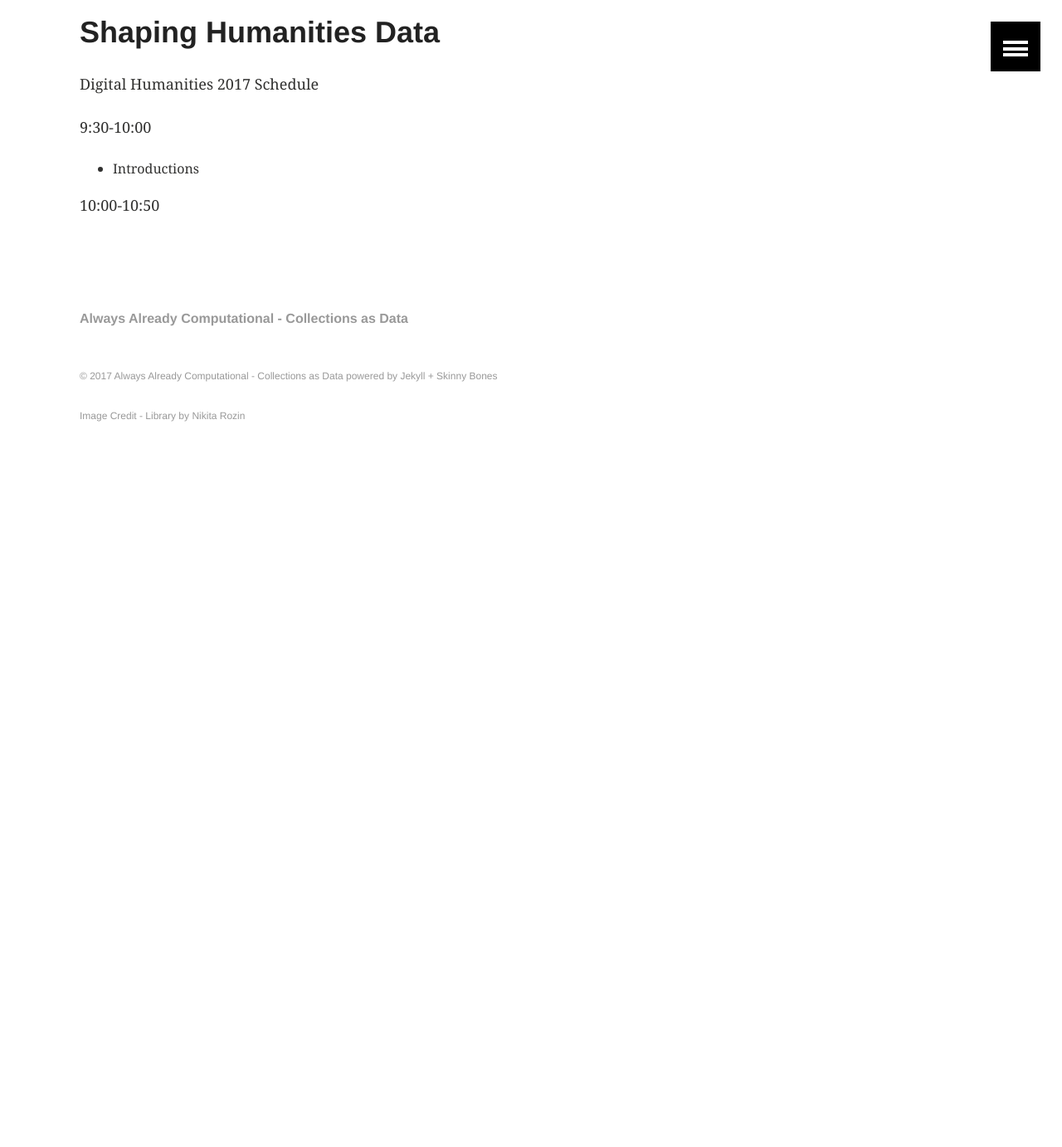
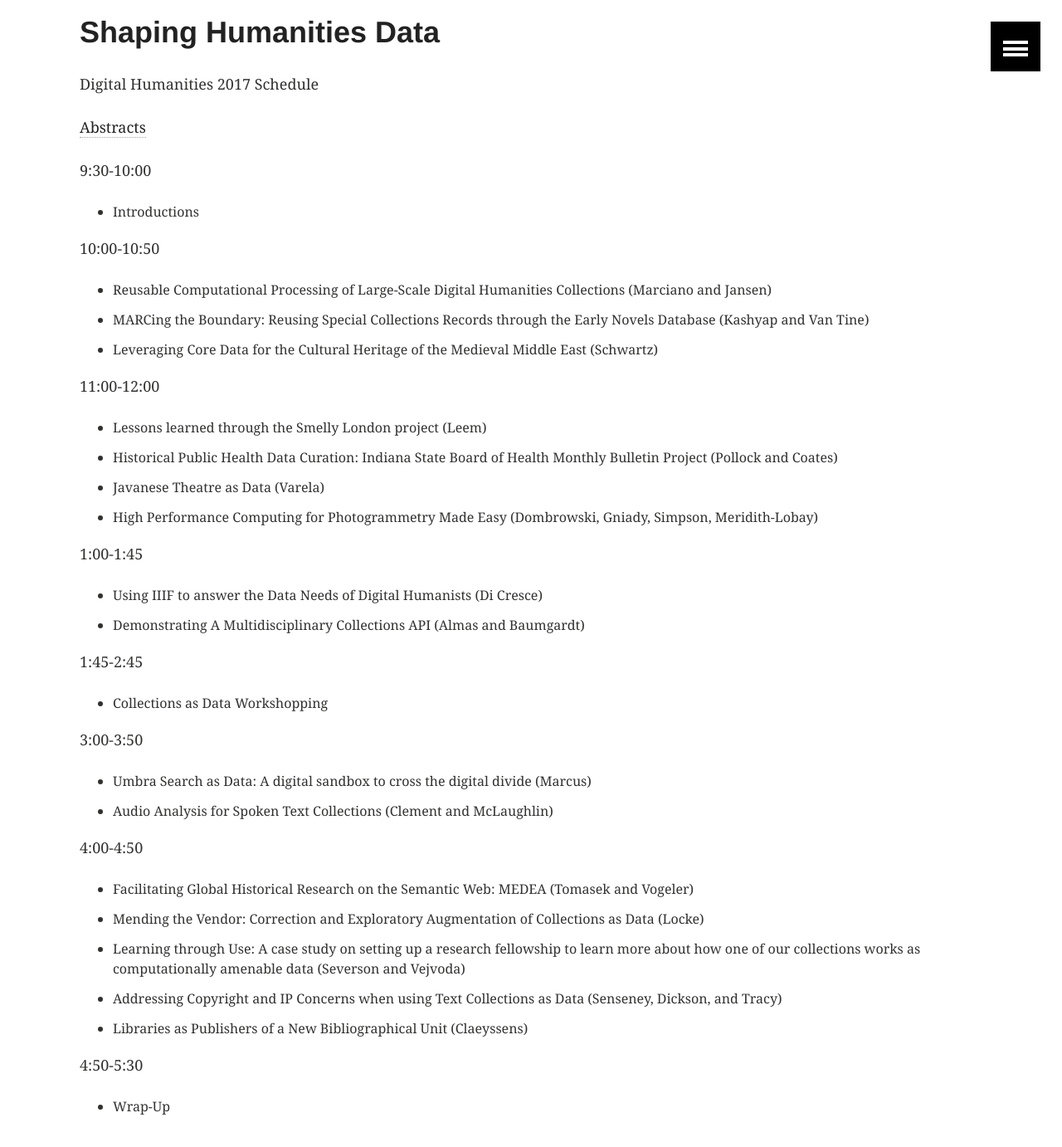
Before and after one commit to collectionsasdata/collectionsasdata.github.io, a Jekyll site: the page built from shapingdata_dh2017_schedule.md, in a window 1280 px wide and 1400 px high, scrolled down 270 px. Shown: the top 1382 px of the window at 83% size. Built offline with Jekyll 4.4.1, drawn with Linux system fonts in a browser that asks for light colours; before the commit the page ends 900 px from its top, so only the background shows below that.

Commit message:
Update shapingdata_dh2017_schedule.md

```diff
--- a/shapingdata_dh2017_schedule.md
+++ b/shapingdata_dh2017_schedule.md
@@ -7,8 +7,47 @@ title:  "Shaping Humanities Data Schedule"
 
 Digital Humanities 2017 Schedule
 
+[Abstracts](https://collectionsasdata.github.io/shapingdata_dh2017_abstracts/)
+
 9:30-10:00
 
 * Introductions
 
 10:00-10:50
+
+* Reusable Computational Processing of Large-Scale Digital Humanities Collections (Marciano and Jansen)
+* MARCing the Boundary: Reusing Special Collections Records through the Early Novels Database (Kashyap and Van Tine)
+* Leveraging Core Data for the Cultural Heritage of the Medieval Middle East (Schwartz)
+
+11:00-12:00
+
+* Lessons learned through the Smelly London project (Leem)
+* Historical Public Health Data Curation: Indiana State Board of Health Monthly Bulletin Project (Pollock and Coates)
+* Javanese Theatre as Data (Varela)
+* High Performance Computing for Photogrammetry Made Easy (Dombrowski, Gniady, Simpson, Meridith-Lobay)
+
+1:00-1:45
+
+* Using IIIF to answer the Data Needs of Digital Humanists (Di Cresce)
+* Demonstrating A Multidisciplinary Collections API (Almas and Baumgardt)
+
+1:45-2:45
+
+* Collections as Data Workshopping
+
+3:00-3:50
+
+* Umbra Search as Data: A digital sandbox to cross the digital divide (Marcus)
+* Audio Analysis for Spoken Text Collections (Clement and McLaughlin)
+
+4:00-4:50
+
+* Facilitating Global Historical Research on the Semantic Web: MEDEA (Tomasek and Vogeler)
+* Mending the Vendor: Correction and Exploratory Augmentation of Collections as Data (Locke)
+* Learning through Use: A case study on setting up a research fellowship to learn more about how one of our collections works as computationally amenable data (Severson and Vejvoda)
+* Addressing Copyright and IP Concerns when using Text Collections as Data (Senseney, Dickson, and Tracy)
+* Libraries as Publishers of a New Bibliographical Unit (Claeyssens)
+
+4:50-5:30
+
+* Wrap-Up
```
